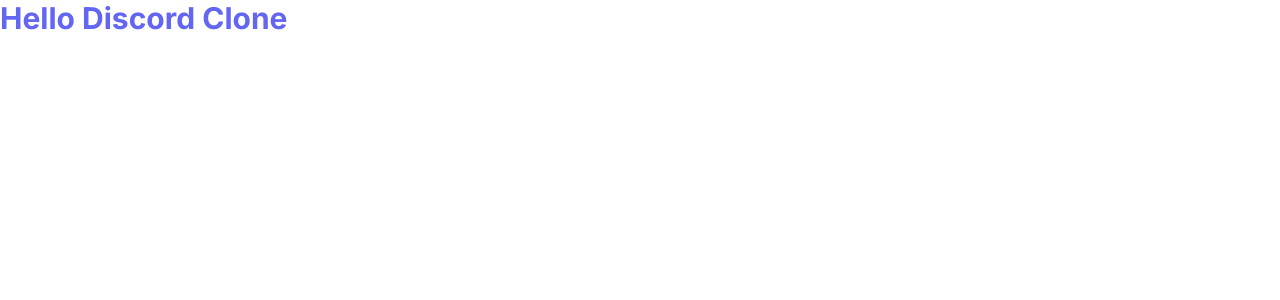
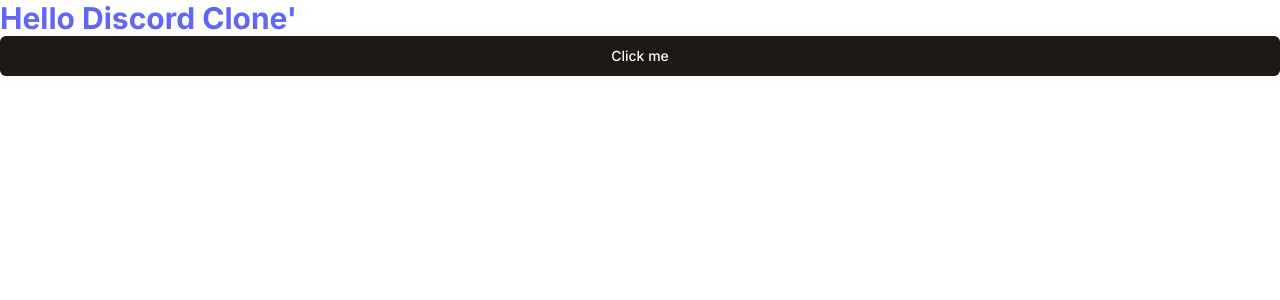
Before and after one commit to sangwopark19/discord-clone, a Next.js app: page / in a window 1280 px wide. Shown: the top 300 px of the page. Built offline with nearby package versions, Linux system fonts and the light colour scheme.

Commit message:
그전에 추가한 Button컴포넌트 page에 추가

```diff
--- a/app/page.tsx
+++ b/app/page.tsx
@@ -1,5 +1,13 @@
+import { Button } from "@/components/ui/button";
+
+
 export default function Home() {
   return (
-    <p className='text-3xl font-bold text-indigo-500'>Hello Discord Clone</p>
+    <div className="flex flex-col">
+      <p className='text-3xl font-bold text-indigo-500'>
+        Hello Discord Clone'
+      </p>
+    <Button>Click me</Button>
+    </div>
   )
 }
```
